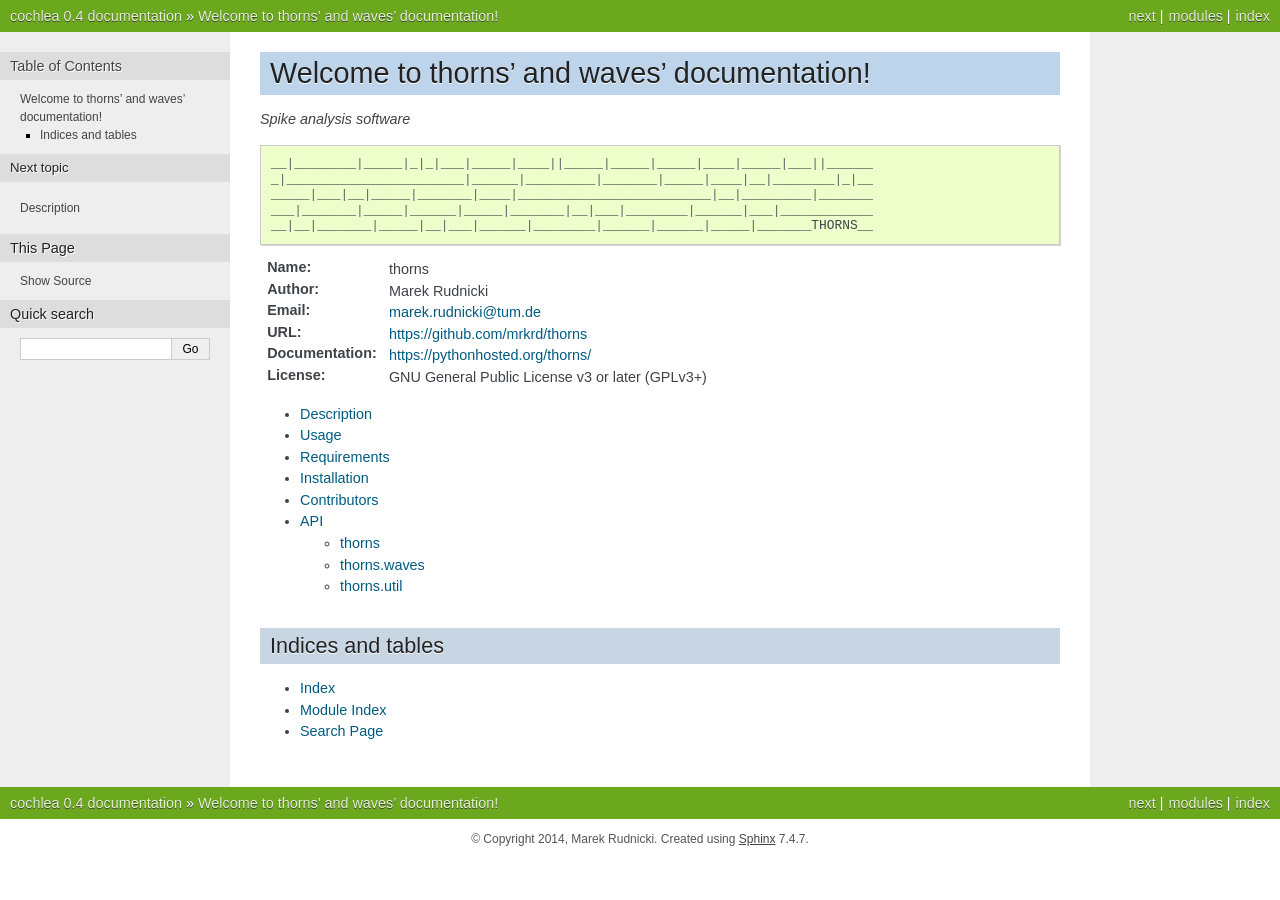
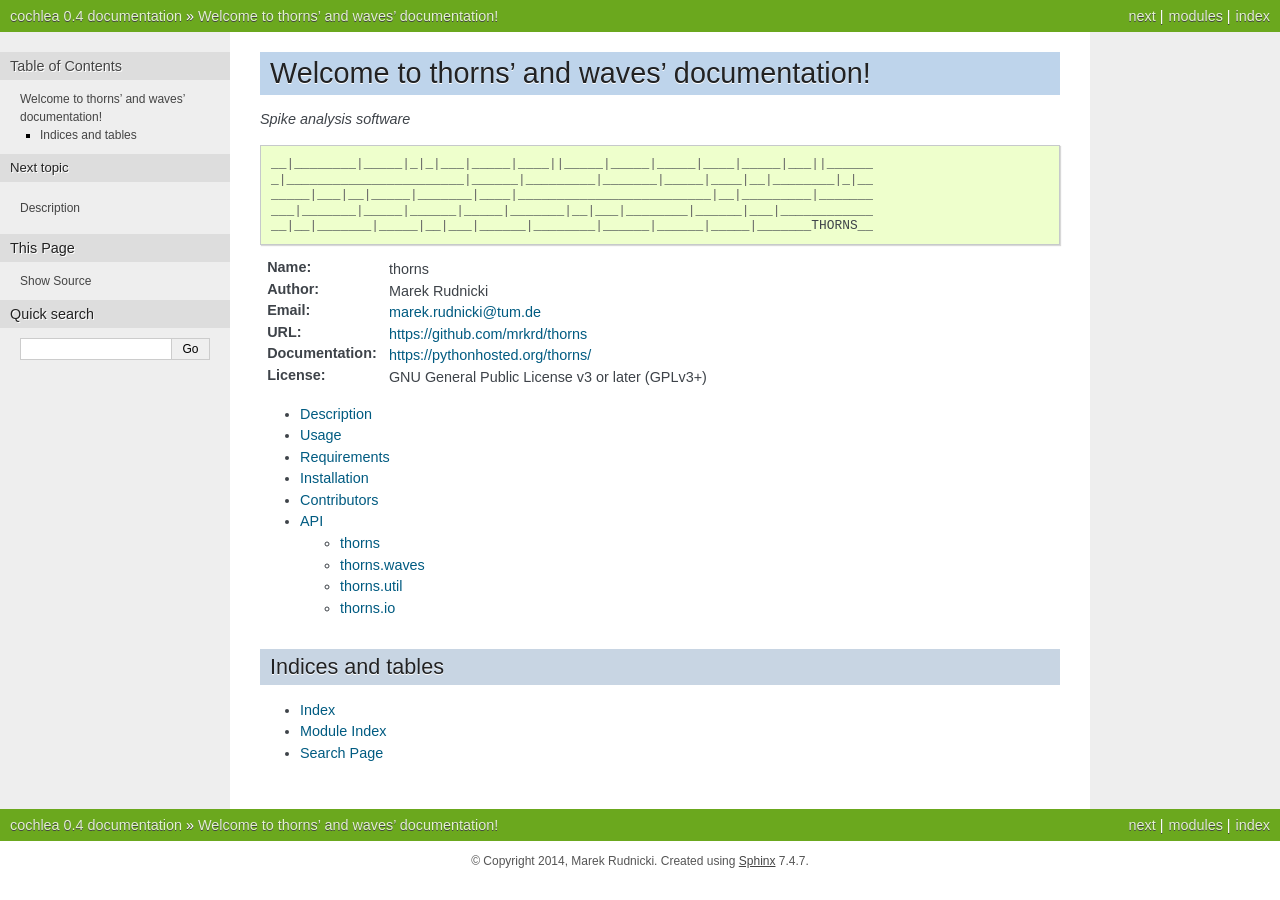
Before and after one commit to mrkrd/thorns, a Sphinx documentation site: the page built from doc/index.rst, in a window 1280 px wide. Built offline with Sphinx 7.4.7, drawn with Linux system fonts in a browser that asks for light colours.

Commit message:
doc: th.io

```diff
--- a/doc/api.rst
+++ b/doc/api.rst
@@ -35,3 +35,13 @@ thorns.util
 .. automodule:: thorns.util
    :members:
    :imported-members:
+
+
+
+thorns.io
+-----------
+
+
+.. automodule:: thorns.io
+   :members:
+   :imported-members:
```
